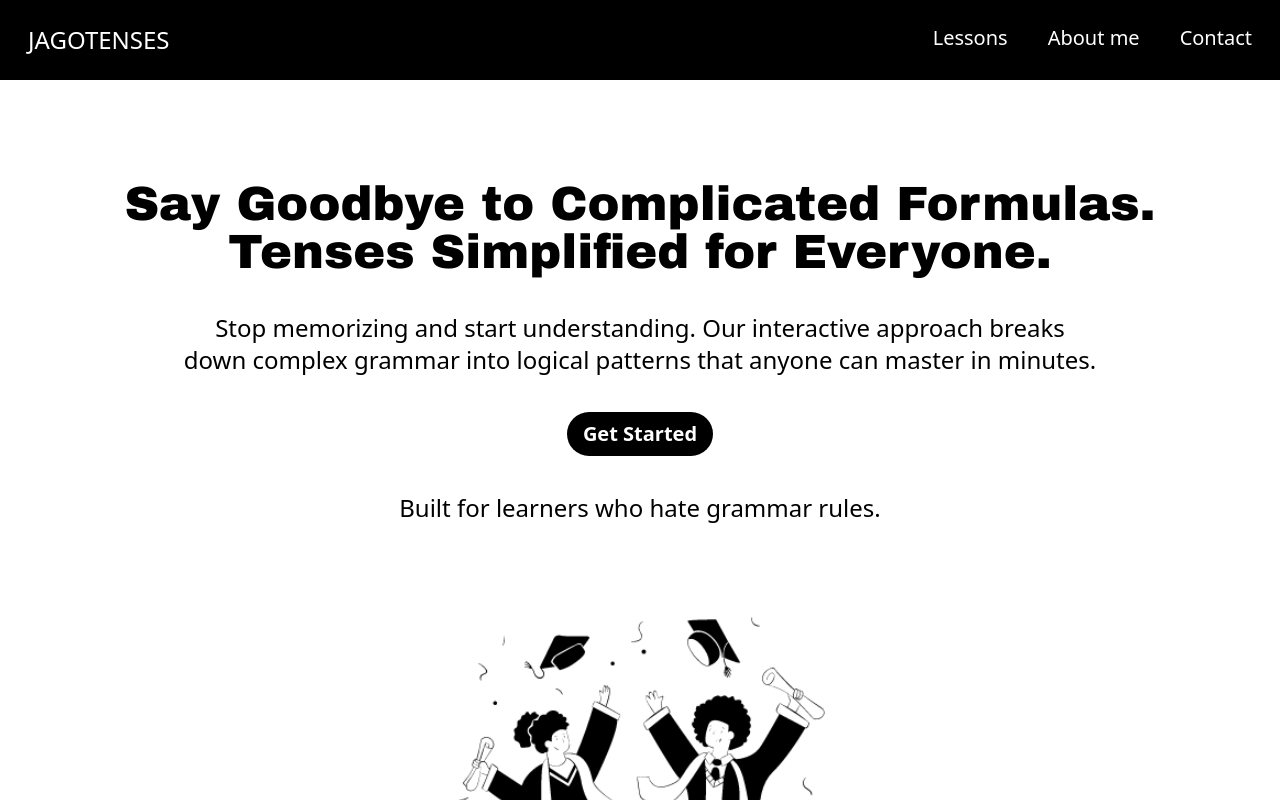
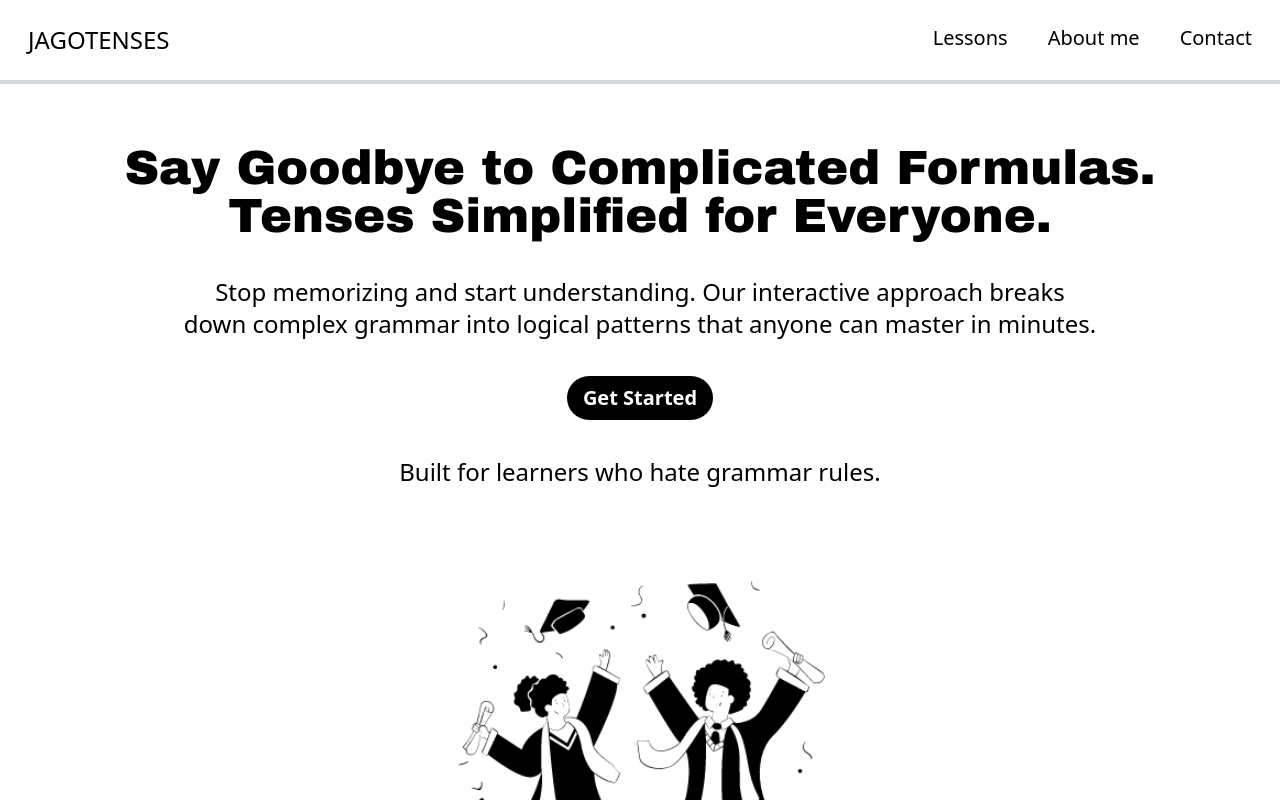
Before and after one commit to YO-SP/Jago-Tenses, a React (Vite) app: page / in a window 1280 px wide. Shown: the top 800 px of the page. Built offline with nearby package versions, Linux system fonts and the light colour scheme.

Commit message:
Mengubah tampilan navbar

```diff
--- a/src/components/Header.jsx
+++ b/src/components/Header.jsx
@@ -4,14 +4,16 @@ export default function Header(){
 
     return(
         <>
-            <div class="flex bg-[#000000] p-4 justify-between w-full h-full">
-                <Link to="/"><div class="text-white text-2xl font-medium px-3 py-2">JAGOTENSES</div></Link>
-                <nav class="flex gap-4 text-white text-xl font-medium">
-                    <Link to="/lessons"><div class="px-3 py-2 hover:bg-white hover:text-black rounded-full duration-100">Lessons</div></Link>
-                    <Link to="/about"><div class="px-3 py-2 hover:bg-white hover:text-black rounded-full duration-100">About me</div></Link>
-                    <Link to="/contact"><div class="px-3 py-2 hover:bg-white hover:text-black rounded-full duration-100">Contact</div></Link>
+            <div class="flex bg-[#ffffff] p-4 justify-between w-full h-full">
+                <Link to="/"><div class="text-black text-2xl font-medium px-3 py-2">JAGOTENSES</div></Link>
+                <nav class="flex gap-4 text-black text-xl font-medium">
+                    <Link to="/lessons"><div class="px-3 py-2 hover:bg-black hover:text-white rounded-full duration-100">Lessons</div></Link>
+                    <Link to="/about"><div class="px-3 py-2 hover:bg-black hover:text-white rounded-full duration-100">About me</div></Link>
+                    <Link to="/contact"><div class="px-3 py-2 hover:bg-black hover:text-white rounded-full duration-100">Contact</div></Link>
                 </nav>
             </div>
+
+            <hr class="border-2 border-gray-300 "></hr>
         </>
     )
 }
--- a/src/pages/AboutMe.jsx
+++ b/src/pages/AboutMe.jsx
@@ -5,7 +5,22 @@ export default function AboutMe(){
     return(
         <>
           <Header></Header>
-            <h1>ini halaman about me</h1>
+
+          <h1 class="text-black font-['Archivo_Black'] text-center text-5xl mt-15">About Me</h1>
+
+          <div class="flex justify-center gap-15 mt-20 ml-55">
+            <img class="w-50 h-50 mr-5" src="src/assets/Frame 4.svg" />
+
+            <div class="flex flex-col">
+              <p class="mr-80 text-2xl w-150 text-justify">I am an Informatics Engineering student and a relentless problem-solver on a mission to become a high-impact Fullstack Developer. Currently, I’m deep-diving into the MERN Stack to build seamless digital experiences, while simultaneously venturing into the future of the web through Blockchain and Solidity.</p>
+              <br></br>
+              <p class="mr-80 text-2xl w-150 text-justify">Driven by curiosity and a global mindset, I’m constantly refining my craft and my English proficiency to bridge the gap between complex code and real-world solutions. I don't just write code; I build the tools of tomorrow."</p>
+            </div>
+          </div>
+
+
+
+
           <Footer></Footer>
         </>
     )
--- a/src/pages/Homepage.jsx
+++ b/src/pages/Homepage.jsx
@@ -8,7 +8,7 @@ export default function Homepage() {
 
       <div class="bg-[#ffffff] grow text-[#000000]">
         <div class="flex flex-col">
-          <div class="text-black font-['Archivo_Black'] text-center text-5xl pt-25">
+          <div class="text-black font-['Archivo_Black'] text-center text-5xl mt-15">
             <h1>Say Goodbye to Complicated Formulas.</h1>
             <h1>Tenses Simplified for Everyone.</h1>
           </div>
```
Also changed, not shown: src/assets/Frame 4.svg (added).
